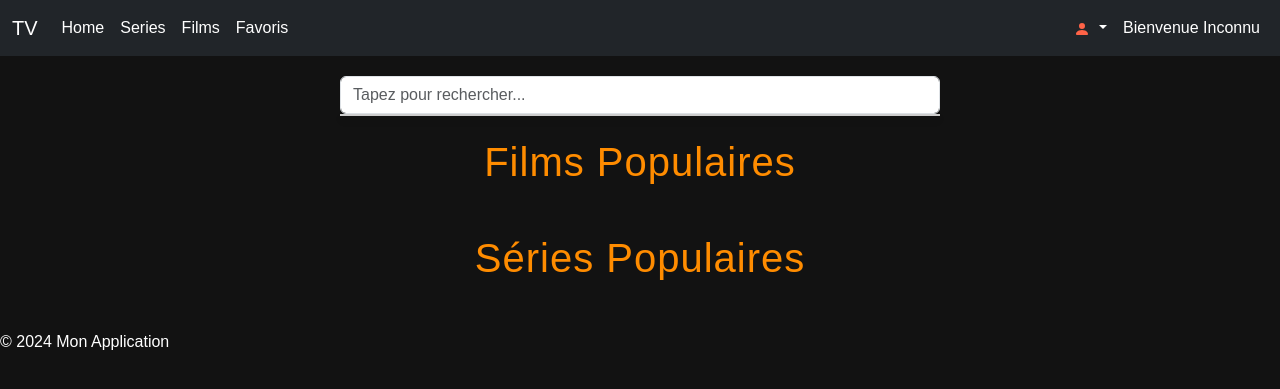
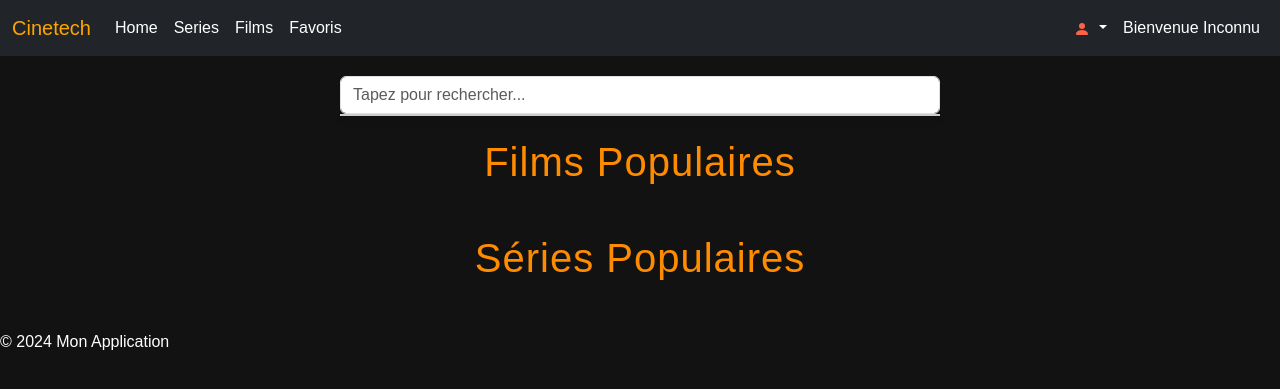
Before and after one commit to Ibrahimpalisse/Cinetech, a PHP site: page /cinetech/ in a window 1280 px wide. Shown: the top 389 px of the page. Run offline with PHP 8.4, Linux system fonts and the light colour scheme; data that the repository does not hold is empty.

Commit message:
modifier le titre du site

```diff
--- a/public/css/nav.css
+++ b/public/css/nav.css
@@ -80,3 +80,6 @@
     font-size: 14px;
     color: #555;
 }
+.text-orange {
+    color: orange;
+  }
--- a/src/Views/templates/_gabarit.php
+++ b/src/Views/templates/_gabarit.php
@@ -18,7 +18,10 @@
 <body>
     <nav class="navbar navbar-expand-lg bg-dark">
         <div class="container-fluid">
-        <a class="navbar-brand text-white" href="<?= URL ?>">TV</a>
+            <a class="navbar-brand text-white" href="<?= URL ?>">
+                <span style="color: orange;">Cinetech</span>
+            </a>
+
             <button class="navbar-toggler" type="button" data-bs-toggle="collapse" data-bs-target="#navbarSupportedContent" aria-controls="navbarSupportedContent" aria-expanded="false" aria-label="Toggle navigation">
                 <span class="navbar-toggler-icon"></span>
             </button>
```
Also changed, not shown: src/Models/Search.php (line endings or trailing spaces). Lines whose indentation alone changed are shown as unchanged.
